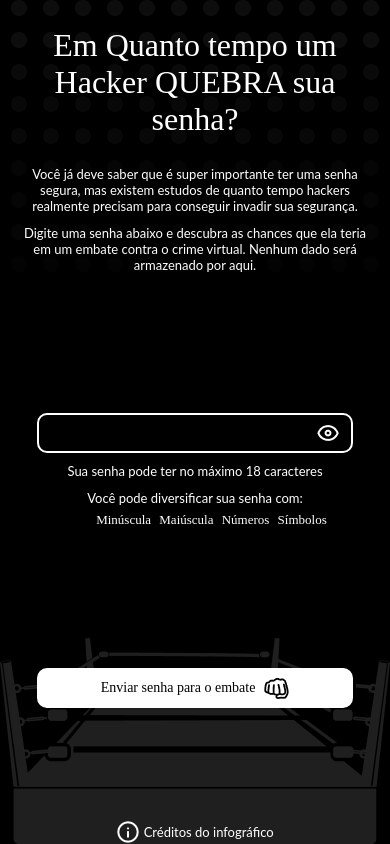
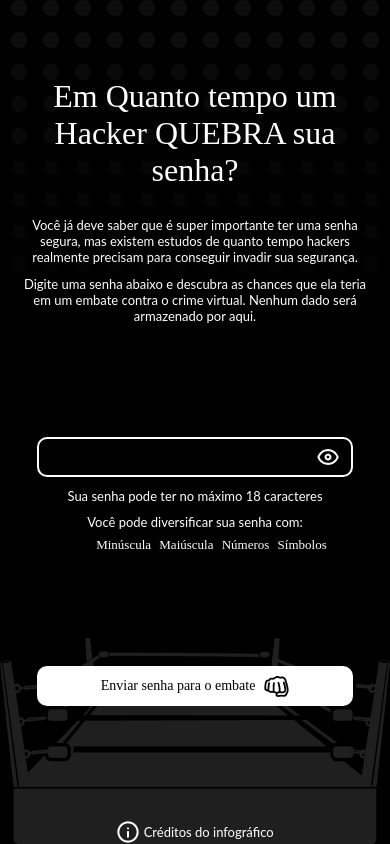
Before and after one commit to romulo-evangelista/bestpass, a React Native app: screen / in a window 390 px wide. Built offline with nearby package versions, Linux system fonts and the light colour scheme.

Commit message:
fix(android): layout dimensions

```diff
--- a/src/Battle/index.tsx
+++ b/src/Battle/index.tsx
@@ -26,11 +26,11 @@ export const Battle = ({navigation, route}: any) => {
         <View style={styles.footer}>
           <Credits />
         </View>
+      </View>
 
-        <View style={styles.background}>
-          <Image source={require('../../assets/images/bg-top.png')} />
-          <Image source={require('../../assets/images/bg-bottom.png')} />
-        </View>
+      <View style={styles.background}>
+        <Image source={require('../../assets/images/bg-top.png')} />
+        <Image source={require('../../assets/images/bg-bottom.png')} />
       </View>
     </SafeAreaView>
   );
--- a/src/Battle/partials/PasswordPower/components/Illustration/styles.tsx
+++ b/src/Battle/partials/PasswordPower/components/Illustration/styles.tsx
@@ -5,6 +5,6 @@ export const styles = StyleSheet.create({
     width: '100%',
     alignItems: 'center',
     justifyContent: 'center',
-    paddingVertical: '7%',
+    paddingVertical: '8%',
   },
 });
--- a/src/Battle/partials/PasswordPower/components/Result/styles.tsx
+++ b/src/Battle/partials/PasswordPower/components/Result/styles.tsx
@@ -15,7 +15,6 @@ export const styles = StyleSheet.create({
     width: '100%',
     alignItems: 'center',
     justifyContent: 'center',
-    paddingVertical: '7%',
   },
 
   // Text Styles
--- a/src/Battle/styles.tsx
+++ b/src/Battle/styles.tsx
@@ -4,6 +4,8 @@ export const styles = StyleSheet.create({
   // Containers Styles
   safeArea: {
     height: '100%',
+    display: 'flex',
+    alignItems: 'center',
     backgroundColor: 'black',
   },
   content: {
@@ -11,12 +13,12 @@ export const styles = StyleSheet.create({
     display: 'flex',
     alignItems: 'center',
     justifyContent: 'space-between',
+    paddingTop: '20%',
   },
   section: {
     width: '100%',
     alignItems: 'center',
     justifyContent: 'center',
-    paddingVertical: '7%',
     paddingHorizontal: '5%',
   },
   footer: {
--- a/src/Home/index.tsx
+++ b/src/Home/index.tsx
@@ -68,11 +68,11 @@ export const Home = ({navigation}: any) => {
         <View style={styles.footer}>
           <Credits />
         </View>
+      </View>
 
-        <View style={styles.background}>
-          <Image source={require('../../assets/images/bg-top.png')} />
-          <Image source={require('../../assets/images/bg-bottom.png')} />
-        </View>
+      <View style={styles.background}>
+        <Image source={require('../../assets/images/bg-top.png')} />
+        <Image source={require('../../assets/images/bg-bottom.png')} />
       </View>
     </SafeAreaView>
   );
--- a/src/Home/styles.tsx
+++ b/src/Home/styles.tsx
@@ -4,6 +4,8 @@ export const styles = StyleSheet.create({
   // Containers Styles
   safeArea: {
     height: '100%',
+    display: 'flex',
+    alignItems: 'center',
     backgroundColor: 'black',
   },
   content: {
@@ -11,12 +13,12 @@ export const styles = StyleSheet.create({
     display: 'flex',
     alignItems: 'center',
     justifyContent: 'space-between',
+    paddingTop: '20%',
   },
   section: {
     width: '100%',
     alignItems: 'center',
     justifyContent: 'center',
-    paddingVertical: '7%',
     paddingHorizontal: '5%',
   },
   footer: {
```
Also changed, not shown: 1 other file (tests, documents, lock files or other folders).
